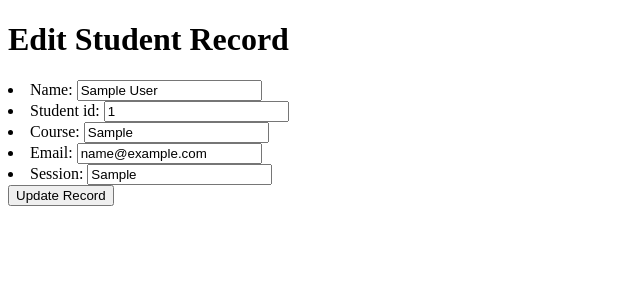
After one commit to AAYUSH-SAHAY-24326711019/ERP_College_Django, a Django app: page /erpadmin/form1_edit/1 in a window 1280 px wide. The commit adds this page. Shown: the top 300 px of the page, without its empty margins (0-640 px from the left). Run offline with Django 5.2, Linux system fonts and the light colour scheme; tables that the repository leaves empty hold one stand-in row (values such as "Sample post").

Commit message:
Form 1 ability to update student records [update success]

```diff
--- a/ExecutableCodes/erpCollege/appErpAdmin/forms.py
+++ b/ExecutableCodes/erpCollege/appErpAdmin/forms.py
@@ -15,20 +15,41 @@ class Form1_main(forms.ModelForm):
             "session",
 
         ]
+        def save(self, commit=True):
+            student = super().save(commit=False)
 
-    def save(self, commit=True):
-        student = super().save(commit=False)
+            # create user only if not linked already
+            if not student.user:
+                user, created = User.objects.get_or_create(
+                username=student.student_id
+                )
 
-        # create auth_user object
-        user = User.objects.create_user(
-            username=student.student_id,
-            password=student.student_id
-        )
+                if created:
+                    user.set_password(student.student_id)
+                    user.save()
 
-        # link user
-        student.user = user
+            student.user = user
 
-        if commit:
-            student.save()
+            if commit:
+                student.save()
 
-        return student
+            return student
+
+
+
+    # def save(self, commit=True):
+    #     student = super().save(commit=False)
+
+    #     # create auth_user object
+    #     user = User.objects.create_user(
+    #         username=student.student_id,
+    #         password=student.student_id
+    #     )
+
+    #     # link user
+    #     student.user = user
+
+    #     if commit:
+    #         student.save()
+
+    #     return student
--- a/ExecutableCodes/erpCollege/appErpAdmin/urls.py
+++ b/ExecutableCodes/erpCollege/appErpAdmin/urls.py
@@ -47,4 +47,6 @@ urlpatterns = [
 
     path('form1/',views.form1,name='form1'),
     path('form1_all/',views.form1_all,name='form1_all'),
+    path('form1_edit/<int:id>',views.form1_edit,name='form1_edit'),
+
 ]
--- a/ExecutableCodes/erpCollege/appErpAdmin/views.py
+++ b/ExecutableCodes/erpCollege/appErpAdmin/views.py
@@ -1,7 +1,7 @@
 import json
 from django.http import HttpResponse,JsonResponse
 from django.views.decorators.csrf import csrf_exempt
-from django.shortcuts import render,redirect
+from django.shortcuts import render,redirect,get_object_or_404
 from .models import ErpAdmin
 from appMainsite.models import MainsiteEnquiryForm
 from appStudent.models import Student
@@ -367,5 +367,17 @@ def form1(request):
     return render(request,'erpadmin/add_students_form1.html',{"form":form})
 
 def form1_all(request):
-    students=Student.objects.all()
+    students=Student.objects.all().order_by('id')
     return render(request,'erpadmin/all_students_form1.html',{"students":students})
+
+def form1_edit(request,id):
+    student=get_object_or_404(Student,id=id)
+    if request.method=="POST":
+        form = Form1_main(request.POST,instance=student)
+
+        if form.is_valid():
+            form.save()
+            return redirect('/erpadmin/form1_all')
+    else:
+        form =Form1_main(instance=student)
+    return render(request,'erpadmin/edit_student_form1.html',{'form':form})
--- a/ExecutableCodes/erpCollege/templates/erpadmin/all_students_form1.html
+++ b/ExecutableCodes/erpCollege/templates/erpadmin/all_students_form1.html
@@ -23,8 +23,11 @@
             <td>{{stu.course}}</td>
             <td>{{stu.session}}</td>
             <td>{{stu.email}}</td>
+            <td><a href="/erpadmin/form1_edit/{{stu.id}}">Edit</a></td>
             </tr>
+
         {% endfor %}
     </table>
+
 </body>
 </html>
--- /dev/null
+++ b/ExecutableCodes/erpCollege/templates/erpadmin/edit_student_form1.html
@@ -0,0 +1,18 @@
+<!DOCTYPE html>
+<html lang="en">
+<head>
+    <meta charset="UTF-8">
+    <meta name="viewport" content="width=device-width, initial-scale=1.0">
+    <title>Edit Student Record</title>
+</head>
+<body>
+    <h1>Edit Student Record</h1>
+    <form method="POST">
+        {% csrf_token %}
+
+        {{form.as_ul}}
+
+        <button type="submit">Update Record</button>
+    </form>
+</body>
+</html>
```
